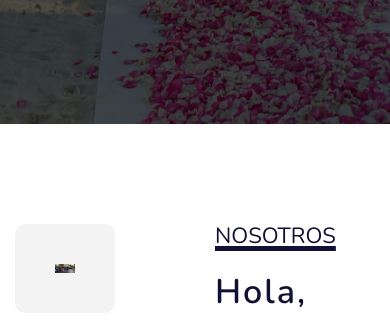
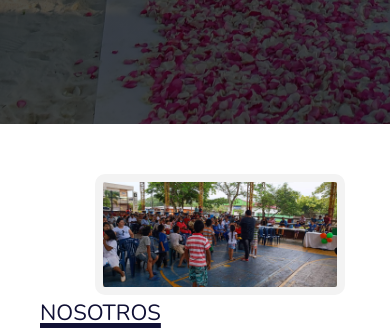
Before and after one commit to LECA999/SavoyTravel, a plain HTML site: page public/index.html in a window 390 px wide. Shown: the part 720-1051 px from the top of the page. Drawn offline with nearby package versions, Linux system fonts and the light colour scheme.

Commit message:
css responsive ok

```diff
--- a/public/styless.css
+++ b/public/styless.css
@@ -444,21 +444,21 @@ footer a{
     #inicio .contenido .presentacion h2 {
         font-size: 40px;
     }
-    #sobremi {
+    #nosotros {
         padding: 50px 0;
         display: block;
     }
-    #sobremi .contenedor-foto{
+    #nosotros .contenedor-foto{
         max-width: 200px;
         margin: auto;
     }
-    #sobremi .contenedor-foto img {
+    #nosotros .contenedor-foto img {
         padding: 8px;
     }
-    #sobremi .sobremi .titulo-seccion {
+    #nosotros .sobremi .titulo-seccion {
         text-align: center;
     }
-    #sobremi .sobremi h2 {
+    #nosotros .sobremi h2 {
         font-size: 25px;
         text-align: center;
     }
```
Also changed, not shown: 1 other file.
